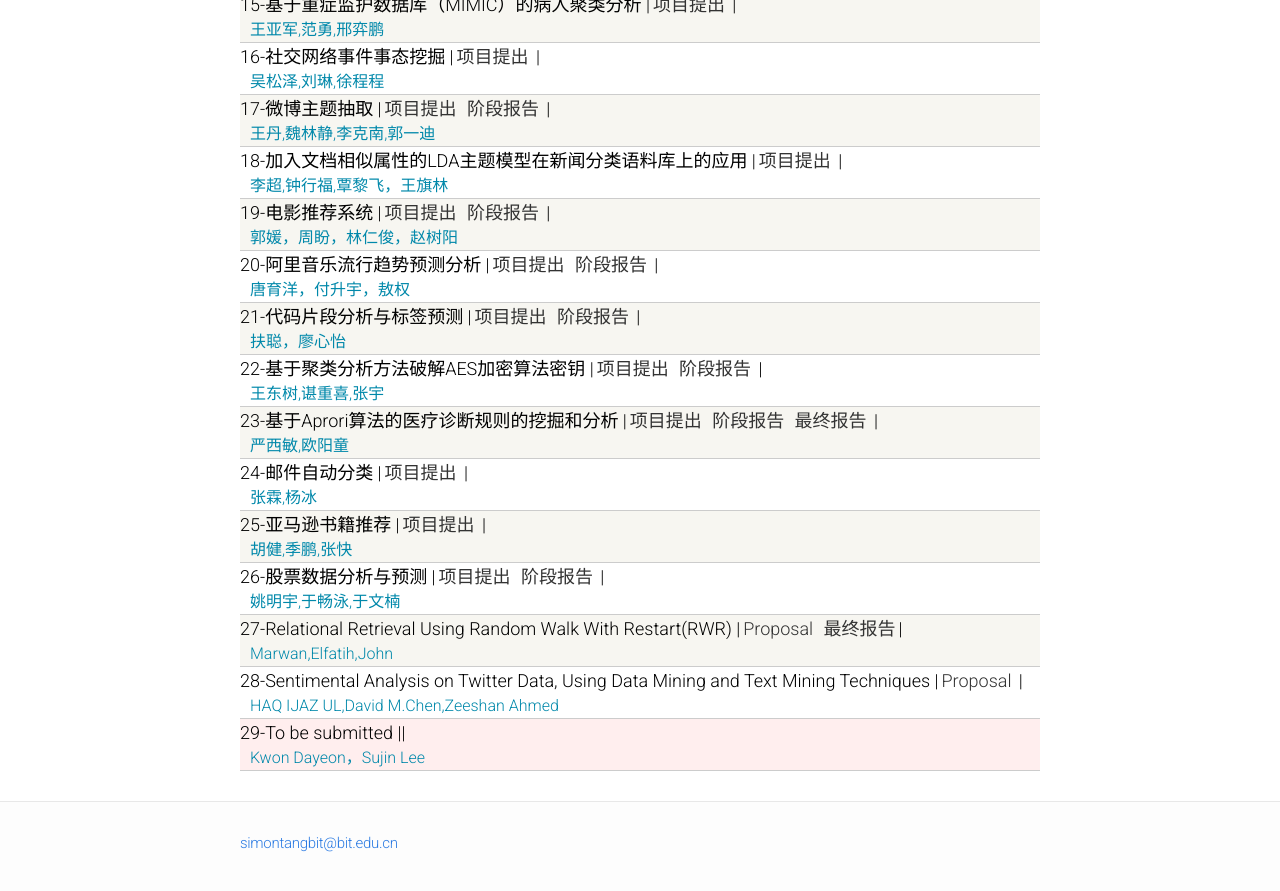
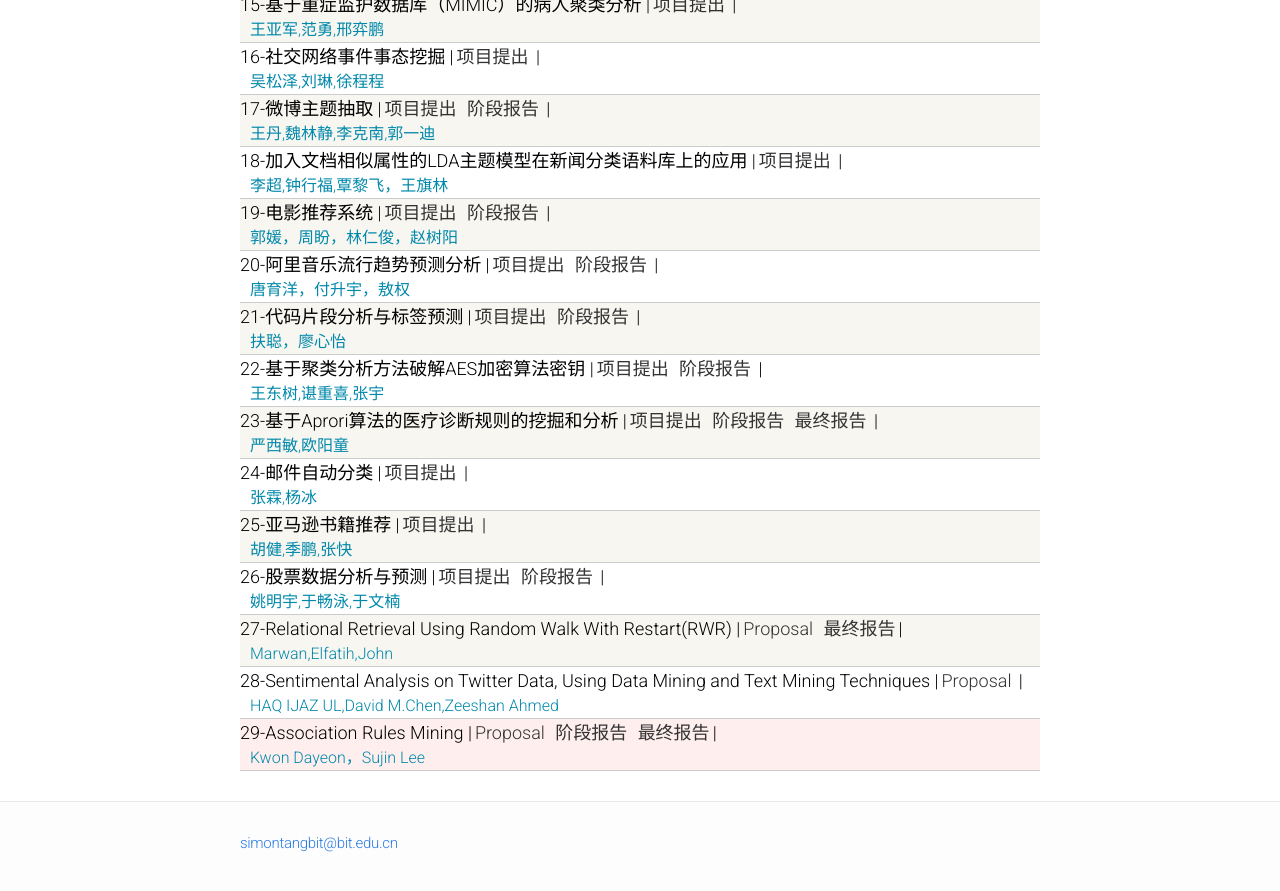
Before and after one commit to BITDM/bitdm.github.io, a Jekyll site: the page built from 2016/index.html, in a window 1280 px wide and 900 px high, scrolled down 909 px. Shown: the top 891 px of the window. Built offline with Jekyll 4.4.1, drawn with Linux system fonts in a browser that asks for light colours.

Commit message:
29组报告

```diff
--- a/2016/index.html
+++ b/2016/index.html
@@ -239,10 +239,10 @@ layout: default
     </div>
 
     <div class="materials-item notyet">
-      29-To be submitted
-      |<!-- <a href="projects/p29/proposal/">Proposal</a>
-      <a href="">阶段报告</a>
-      <a href="">最终报告</a> -->|
+      29-Association Rules Mining
+      |<a href="projects/p29/proposal/">Proposal</a>
+      <a href="projects/p29/midterm.pptx">阶段报告</a>
+      <a href="projects/p29/DMFinalProject.docx">最终报告</a>|
       <div class="kw">Kwon Dayeon，Sujin Lee</div>
     </div>
 
```
Also changed, not shown: 3 other files.
